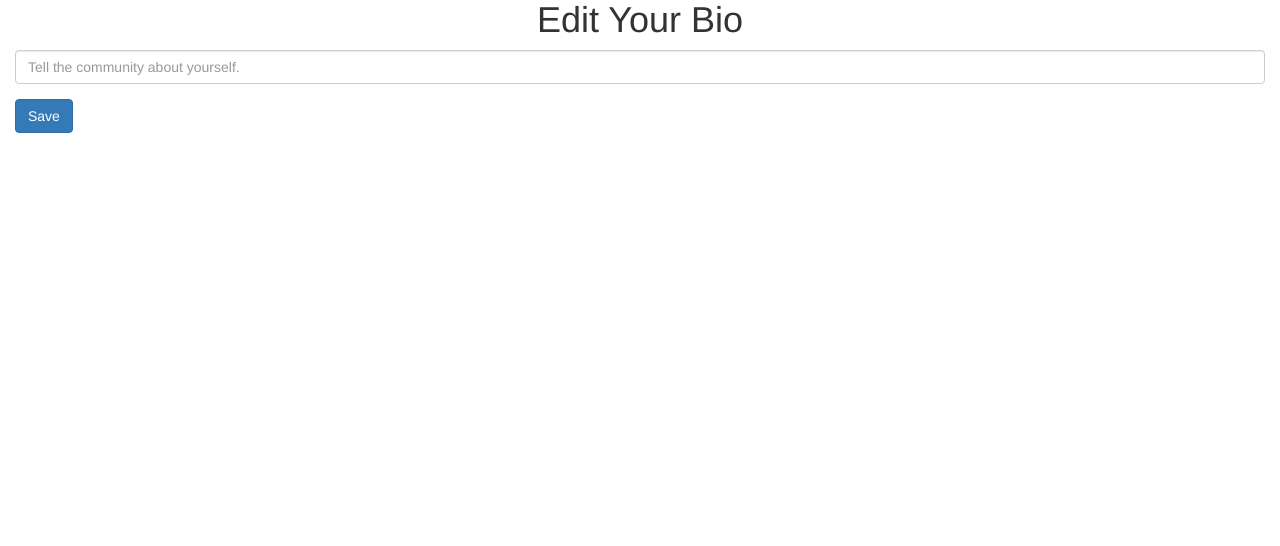
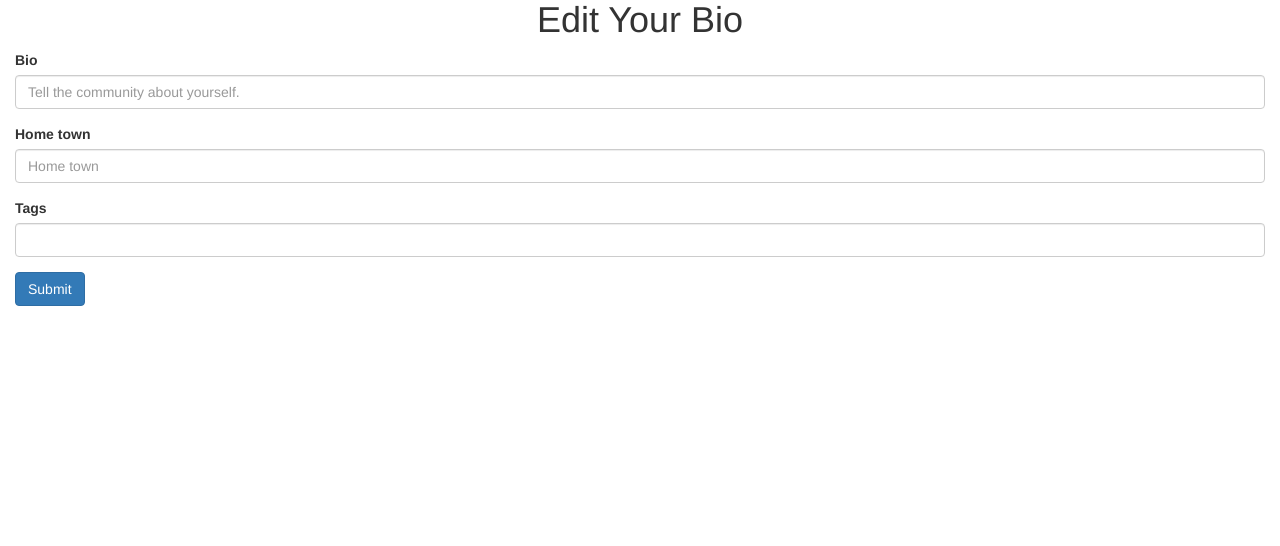
Before and after one commit to cynthi-a/Wandr, a Django app: page /wandr/profile/1/update_profile/ in a window 1280 px wide. Shown: the part 90-636 px from the top of the page. Run offline with Django 3.2, Linux system fonts and the light colour scheme; the visitor is signed in with stand-in values (Sample User, id 1); data comes from the database, SQL or seed files in the repository; some libraries are stand-ins or nearby versions.

Commit message:
profile page includes hometown and tags

```diff
--- a/templates/wandr/update_profile.html
+++ b/templates/wandr/update_profile.html
@@ -6,21 +6,22 @@
 
 <h1>Edit Your Bio</h1>
 	<div class="container col-sm-12">
-	    <form method="POST" id="bio" action="{% url 'update_profile' user_id %}" enctype="multipart/form-data">
+	    <form method="post" id="form" action="{% url 'update_profile' user_id %}" enctype="multipart/form-data">
 	    {% csrf_token %}
 
 	    {% for field in form %}
 	         <div class="form-group row">
-	         	<!-- <label for="{{ field.id_for_label }}" class="col-form-label col-sm-2">
+	         	<label for="{{ field.id_for_label }}" class="col-form-label col-sm-2">
 	           		{{ field.label }}
-	         	</label> -->
+	         	</label>
 	         	<div class="col-sm-12">
 	         	<!-- 	{{ field }} -->
+
 	         		<input id="{{ field.id_for_label }}" type="{{ field.field.widget.input_type }}" name="{{ field.html_name }}" class="form-control" placeholder="{{ field.help_text }}">
 	         	</div>
 	        </div>
 	        {% endfor %}
-	         <input type="submit" class="btn btn-primary" name="submit" value="Save" />
+	         <input type="submit" class="btn btn-primary" name="submit" value="Submit" />
 	    </form>
 	</div>
 
--- a/wandr/forms.py
+++ b/wandr/forms.py
@@ -50,7 +50,9 @@ class ContactForm(forms.Form):
 
 class BioForm(forms.ModelForm):
     bio = forms.CharField(required=False, widget=forms.Textarea, help_text="Tell the community about yourself.")
+    home_town = forms.CharField(required=False, widget=forms.Textarea, help_text="Home town")
+    tags = forms.CharField(required=False, widget=forms.Textarea, help_text="")
 
     class Meta:
         model = UserProfile
-        fields = ('bio',)
+        fields = ('bio', 'home_town', 'tags')
--- a/wandr/models.py
+++ b/wandr/models.py
@@ -36,7 +36,10 @@ class UserProfile(models.Model):
     # additional attributes
     picture = models.ImageField(upload_to='profile_images', blank=True)
     cover_photo = models.ImageField(upload_to='cover_photos', blank=True)
-    bio = models.TextField(max_length=600, blank=True)
+    bio = models.TextField(max_length=50, blank=True)
+
+    home_town = models.TextField(max_length=50, blank = True)
+    tags = models.TextField(max_length=50, blank = True)
 
     def __unicode__(self):
         return str(self.user.username)
--- a/wandr/views.py
+++ b/wandr/views.py
@@ -363,14 +363,27 @@ def update_profile(request, user_id):
     if request.method == 'POST':
         form = BioForm(request.POST)
         if form.is_valid():
+
+            # usr_bio_form = form.save(commit=False)
+            # usr_bio_form.user = request.user
+
             userProfile = UserProfile.objects.get(user=request.user)
             bio = form.cleaned_data['bio']
+
+            home_town = form.cleaned_data['home_town']
+            tags = form.cleaned_data['tags']
+
+
             userProfile.bio = bio
+            userProfile.home_town = home_town
+            userProfile.tags = tags
+
             userProfile.save()
+
             return HttpResponseRedirect(reverse('user_profile', args=[user_id]))
 
     else:
 
         userProfile = UserProfile.objects.get ( pk=user_id )
-        form = BioForm ( initial={'bio': userProfile.bio} )
+        form = BioForm ( initial={'bio': userProfile.bio, 'tags': userProfile.tags, 'home_town': userProfile.home_town} )
         return render ( request, 'wandr/update_profile.html', {'form': form, 'user_id': user_id})
```
Also changed, not shown: templates/wandr/user_profile.html (+16 -4 lines).
